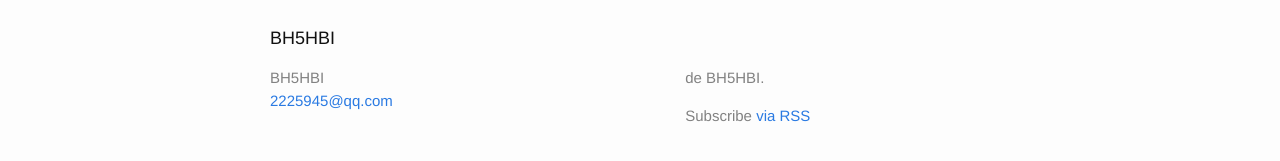
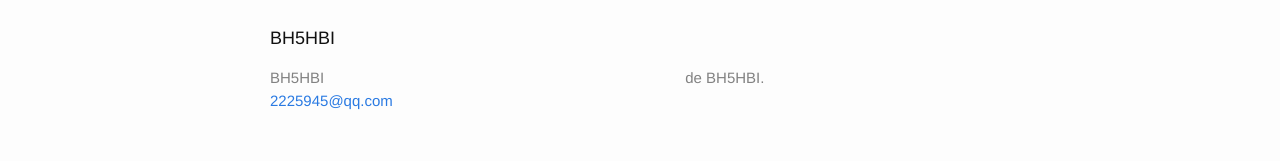
Before and after one commit to BH5HBI/bh5hbi.github.com, a Jekyll site: the page built from index.html, in a window 1280 px wide. Shown: the part 392-553 px from the top of the page. Built offline with Jekyll 4.4.1, drawn with Linux system fonts in a browser that asks for light colours.

Commit message:
change some pages.

```diff
--- a/_includes/footer.html
+++ b/_includes/footer.html
@@ -38,25 +38,7 @@
                 </svg>
               </span>
 
-              <span class="username">@{{ site.twitter_username }}</span>
-            </a>
-          </li>
-          {% endif %}
-
-          {% if site.linkedin_url%}
-          <li>
-            <a href="{{ site.linkedin_url }}">
-              <span class="icon  icon--linkedin">
-                <svg viewBox="0 0 16 16">
-			<path fill="#828282" d="M0.119,5.093l3.224-0.04v10.556l-3.224,0.039V5.093L0.119,5.093z"></path>
-			<path d="M6.04,5.093l3.08-0.039v1.342l0.001,0.38c0.91-0.894,1.852-1.57,3.354-1.57c1.773,0,3.486,0.742,3.486,3.163v7.241					l-3.125,0.046v-5.532c0-1.219-0.307-2.005-1.764-2.005c-1.281,0-1.818,0.23-1.818,1.918v5.573L6.04,15.647V5.093L6.04,5.093z" fill="#828282"></path>
-			<path fill="#828282" d="M3.529,1.764c0,0.975-0.79,1.765-1.765,1.765C0.79,3.529,0,2.739,0,1.764S0.79,0,1.764,0C2.739,0,3.529,0.79,3.529,1.764
-					L3.529,1.764z"></path>
-
-                </svg>
-              </span>
-
-              <span class="username">LinkedIn</span>
+              <span class="username">{{ site.twitter_username }}</span>
             </a>
           </li>
           {% endif %}
@@ -65,8 +47,6 @@
 
       <div class="footer-col  footer-col-3">
         <p class="text">{{ site.description }}</p>
-	<p class="rss-subscribe">Subscribe <a href="{{ "/feed.xml" | prepend: site.baseurl }}">via RSS</a></p>
-
       </div>
     </div>
 
```
